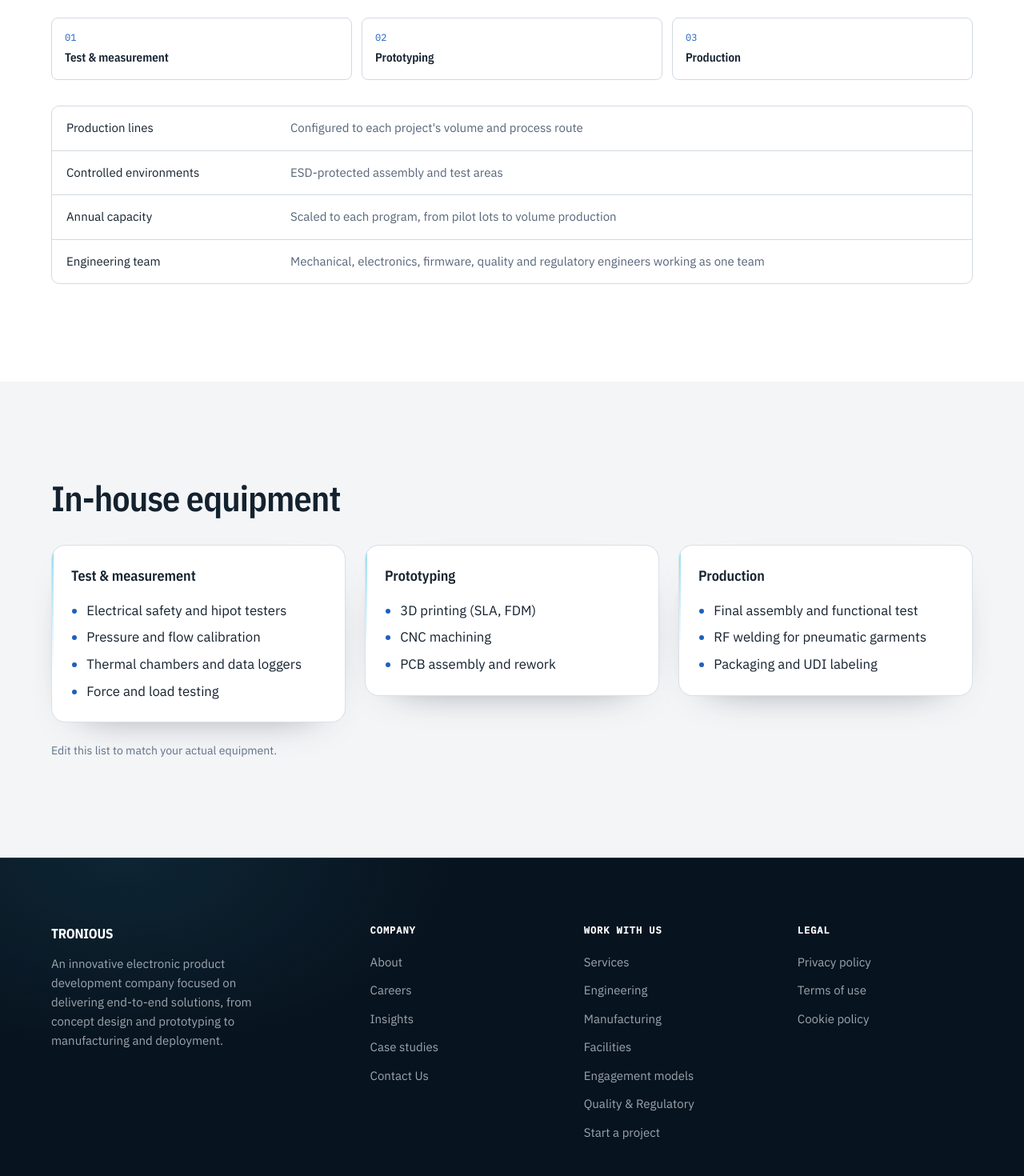
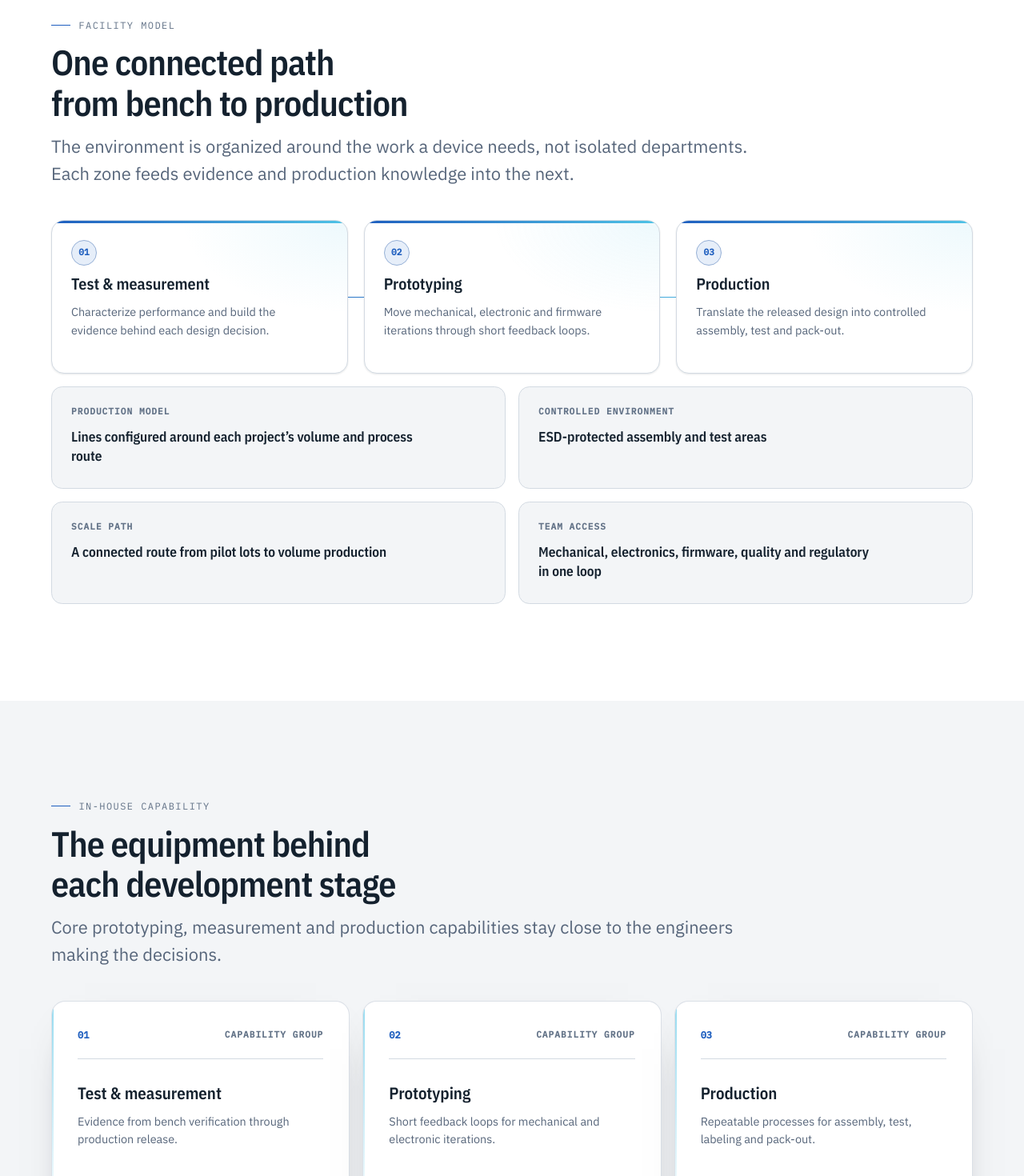
Before and after one commit to TRONIOUSP/Tronious-Web, a Next.js app: page /facilities in a window 1280 px wide. Shown: the part 900-2370 px from the top of the page at 80% size. Built offline with nearby package versions, Linux system fonts and the light colour scheme.

Commit message:
feat: redesign facilities experience

```diff
--- a/app/facilities/page.tsx
+++ b/app/facilities/page.tsx
@@ -4,7 +4,7 @@ import Section from '@/components/ui/Section'
 import SectionHead from '@/components/ui/SectionHead'
 import Card from '@/components/ui/Card'
 import TickList from '@/components/ui/TickList'
-import DataTable from '@/components/ui/DataTable'
+import Button from '@/components/ui/Button'
 import FacilitySchematic from '@/components/figures/FacilitySchematic'
 import Reveal from '@/components/ui/Reveal'
 import MediaPanel from '@/components/ui/MediaPanel'
@@ -12,8 +12,54 @@ import MediaPanel from '@/components/ui/MediaPanel'
 export const metadata: Metadata = {
   title: 'Facilities | TRONIOUS',
   description:
-    'Add photos of your production floor, test lab and engineering office here. Real photos matter more than any stock image.',
+    'Explore the connected engineering, prototyping, test and controlled-production capabilities behind TRONIOUS device programs.',
 }
+
+const FACILITY_FACTS = [
+  {
+    label: 'Production model',
+    value: 'Lines configured around each project’s volume and process route',
+  },
+  {
+    label: 'Controlled environment',
+    value: 'ESD-protected assembly and test areas',
+  },
+  {
+    label: 'Scale path',
+    value: 'A connected route from pilot lots to volume production',
+  },
+  {
+    label: 'Team access',
+    value: 'Mechanical, electronics, firmware, quality and regulatory in one loop',
+  },
+]
+
+const EQUIPMENT_AREAS = [
+  {
+    title: 'Test & measurement',
+    lead: 'Evidence from bench verification through production release.',
+    items: [
+      'Electrical safety and hipot testers',
+      'Pressure and flow calibration',
+      'Thermal chambers and data loggers',
+      'Force and load testing',
+    ],
+  },
+  {
+    title: 'Prototyping',
+    lead: 'Short feedback loops for mechanical and electronic iterations.',
+    items: ['3D printing (SLA, FDM)', 'CNC machining', 'PCB assembly and rework'],
+  },
+  {
+    title: 'Production',
+    lead: 'Repeatable processes for assembly, test, labeling and pack-out.',
+    items: [
+      'Final assembly and functional test',
+      'RF welding for pneumatic garments',
+      'Packaging and UDI labeling',
+    ],
+  },
+]
 
 export default function Facilities() {
   return (
@@ -25,7 +71,7 @@ export default function Facilities() {
               as="h1"
               eyebrow="Facilities & capabilities"
               title="Where your device gets built"
-              lead="Add photos of your production floor, test lab and engineering office here. Real photos matter more than any stock image."
+              lead="Engineering, prototyping, validation and controlled production stay connected, so the knowledge built at the bench reaches every released unit."
             />
           </Reveal>
           <Reveal delay={100}>
@@ -33,7 +79,7 @@ export default function Facilities() {
               src={manufacturingImage}
               alt="Illustrative electronics assembly and validation workcell"
               eyebrow="Production environment"
-              caption="A visual placeholder for your real facility photography"
+              caption="Assembly, inspection and validation organized around the device journey"
               priority
             />
           </Reveal>
@@ -41,81 +87,75 @@ export default function Facilities() {
       </Section>
 
       <Section>
-        <FacilitySchematic />
         <Reveal>
-          <DataTable className="mt-8">
-            <table style={{ minWidth: 0 }}>
-              <tbody>
-                <tr>
-                  <td>Production lines</td>
-                  <td>Configured to each project&apos;s volume and process route</td>
-                </tr>
-                <tr>
-                  <td>Controlled environments</td>
-                  <td>ESD-protected assembly and test areas</td>
-                </tr>
-                <tr>
-                  <td>Annual capacity</td>
-                  <td>Scaled to each program, from pilot lots to volume production</td>
-                </tr>
-                <tr>
-                  <td>Engineering team</td>
-                  <td>Mechanical, electronics, firmware, quality and regulatory engineers working as one team</td>
-                </tr>
-              </tbody>
-            </table>
-          </DataTable>
+          <SectionHead
+            eyebrow="Facility model"
+            title="One connected path from bench to production"
+            lead="The environment is organized around the work a device needs, not isolated departments. Each zone feeds evidence and production knowledge into the next."
+          />
         </Reveal>
+        <FacilitySchematic className="mt-10" />
+        <dl data-facility-facts="">
+          {FACILITY_FACTS.map((fact, index) => (
+            <Reveal key={fact.label} delay={index * 60}>
+              <dt>{fact.label}</dt>
+              <dd>{fact.value}</dd>
+            </Reveal>
+          ))}
+        </dl>
       </Section>
 
       <Section tone="sunken">
         <Reveal>
-          <SectionHead title="In-house equipment" />
+          <SectionHead
+            eyebrow="In-house capability"
+            title="The equipment behind each development stage"
+            lead="Core prototyping, measurement and production capabilities stay close to the engineers making the decisions."
+          />
         </Reveal>
-        <div className="mt-8 grid gap-6 sm:grid-cols-3">
-          <Reveal>
-            <Card className="p-6">
-              <h3 className="font-display text-lg font-semibold text-text-primary">
-                Test &amp; measurement
-              </h3>
-              <TickList
-                className="mt-4"
-                items={[
-                  'Electrical safety and hipot testers',
-                  'Pressure and flow calibration',
-                  'Thermal chambers and data loggers',
-                  'Force and load testing',
-                ]}
-              />
-            </Card>
-          </Reveal>
-          <Reveal delay={80}>
-            <Card className="p-6">
-              <h3 className="font-display text-lg font-semibold text-text-primary">Prototyping</h3>
-              <TickList
-                className="mt-4"
-                items={['3D printing (SLA, FDM)', 'CNC machining', 'PCB assembly and rework']}
-              />
-            </Card>
-          </Reveal>
-          <Reveal delay={160}>
-            <Card className="p-6">
-              <h3 className="font-display text-lg font-semibold text-text-primary">Production</h3>
-              <TickList
-                className="mt-4"
-                items={[
-                  'Final assembly and functional test',
-                  'RF welding for pneumatic garments',
-                  'Packaging and UDI labeling',
-                ]}
-              />
-            </Card>
-          </Reveal>
+        <div data-facility-equipment-grid="">
+          {EQUIPMENT_AREAS.map((area, index) => (
+            <Reveal key={area.title} delay={index * 80} className="h-full">
+              <Card as="article" className="facility-equipment-card">
+                <div data-equipment-card-head="">
+                  <span data-equipment-index="">{String(index + 1).padStart(2, '0')}</span>
+                  <span data-equipment-kicker="">Capability group</span>
+                </div>
+                <h3>{area.title}</h3>
+                <p>{area.lead}</p>
+                <TickList items={area.items} />
+              </Card>
+            </Reveal>
+          ))}
         </div>
         <Reveal>
-          <p className="mt-6 text-[0.88rem] text-text-tertiary">
-            Edit this list to match your actual equipment.
-          </p>
+          <div data-facility-note="">
+            <span>Program-specific setup</span>
+            <p>
+              Production fixtures, validation methods and line configuration are defined around
+              the device, its risk controls and expected volume.
+            </p>
+          </div>
+        </Reveal>
+      </Section>
+
+      <Section tone="band">
+        <Reveal>
+          <div data-cta-end="">
+            <h2>Need a clear route from released design to production?</h2>
+            <p data-hero-lead="">
+              Bring us the device, current evidence and expected volume. We will map the facility,
+              test and transfer work needed for a controlled launch.
+            </p>
+            <div data-btns="">
+              <Button href="/contact" variant="primary" size="lg">
+                Start a project
+              </Button>
+              <Button href="/manufacturing" variant="ghost" size="lg">
+                Explore manufacturing
+              </Button>
+            </div>
+          </div>
         </Reveal>
       </Section>
     </>
--- a/components/figures/FacilitySchematic.tsx
+++ b/components/figures/FacilitySchematic.tsx
@@ -12,16 +12,30 @@ import Reveal from '@/components/ui/Reveal'
  * claim (a bullet like "Thermal chambers and data loggers" is not
  * necessarily one discrete "system").
  */
-const ZONES = ['Test & measurement', 'Prototyping', 'Production']
+const ZONES = [
+  {
+    title: 'Test & measurement',
+    detail: 'Characterize performance and build the evidence behind each design decision.',
+  },
+  {
+    title: 'Prototyping',
+    detail: 'Move mechanical, electronic and firmware iterations through short feedback loops.',
+  },
+  {
+    title: 'Production',
+    detail: 'Translate the released design into controlled assembly, test and pack-out.',
+  },
+]
 
 export default function FacilitySchematic({ className }: { className?: string }) {
   return (
     <figure data-facility-schematic="" aria-hidden="true" className={cx(className)}>
       <ol data-facility-schematic-list="">
-        {ZONES.map((title, index) => (
+        {ZONES.map(({ title, detail }, index) => (
           <Reveal as="li" key={title} delay={index * 80}>
             <span data-facility-schematic-num="">{String(index + 1).padStart(2, '0')}</span>
             <span data-facility-schematic-title="">{title}</span>
+            <span data-facility-schematic-detail="">{detail}</span>
           </Reveal>
         ))}
       </ol>
```
Also changed, not shown: app/globals.css.
